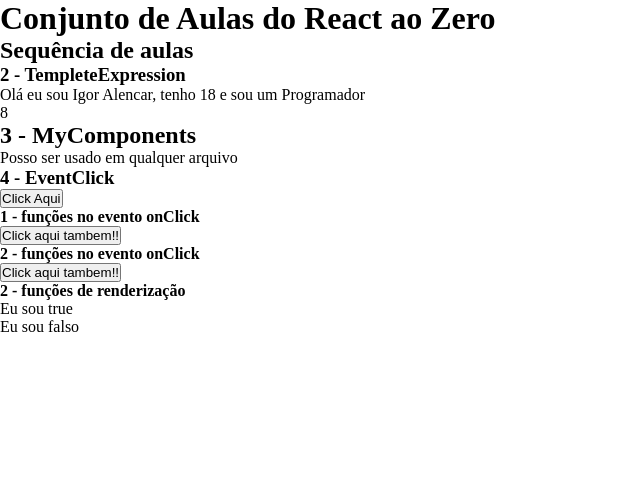
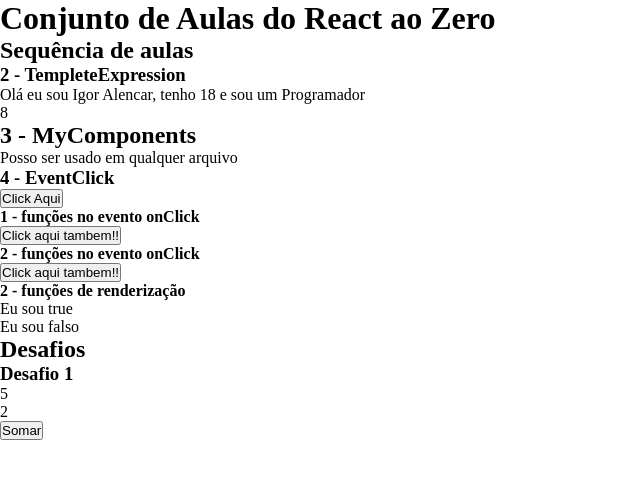
Before and after one commit to Al3ncar/React_Zero, a React (Vite) app: page / in a window 1280 px wide. Shown: the top 478 px of the page, without its empty margins (0-640 px from the left). Built offline with nearby package versions, Linux system fonts and the light colour scheme.

Commit message:
Challenge

```diff
--- a/src/App.jsx
+++ b/src/App.jsx
@@ -4,6 +4,7 @@ import "./App.css"
 import TemplatExp from "./assets/components/2_FUNDAMENTOS/TempleteExpressions"
 import MyComponents from "./assets/components/2_FUNDAMENTOS/MyComponents"
 import EventClick from "./assets/components/2_FUNDAMENTOS/EventClick";
+import Challenge from "./assets/components/Desafios/Challenge";
 
 export default function Aulas (){
   return(
@@ -16,6 +17,11 @@ export default function Aulas (){
         <EventClick />
 
       </div>
+      <h2> Desafios </h2>
+      <div>
+        <Challenge />
+
+      </div>
     </div>
   )
 }
--- /dev/null
+++ b/src/assets/components/Desafios/Challenge.jsx
@@ -0,0 +1,40 @@
+export default function Challenge (){
+
+    let [n1, n2] = [5, 2]
+    let result = "";
+
+    const handleAdd = () => {return n1 + n2};
+
+    return(
+        <>
+            <h3>Desafio 1</h3>
+            <p>{n1}</p>
+            <p>{n2}</p>
+            <button onClick={handleAdd}> Somar </button>
+            <p>{result}</p>
+        </>
+    )
+}
+
+
+
+/* export default function Challenge () {
+    let [n1, n2] = [5, 2];
+    let result;
+
+    const handleAdd = () => {
+        result: n1 + n2
+    }
+
+
+    return(
+        <>
+            <h3>Desafio 1</h3>
+            <p>{n1}</p>
+            <p>{n2}</p>
+            <button onClick={ handleAdd }> SOMAR </button>
+            {result}
+        </>
+    )
+}
+ */
```
